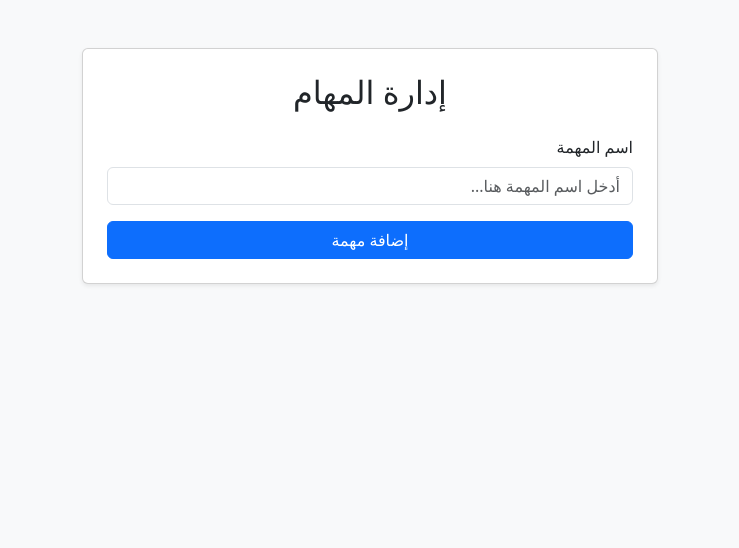
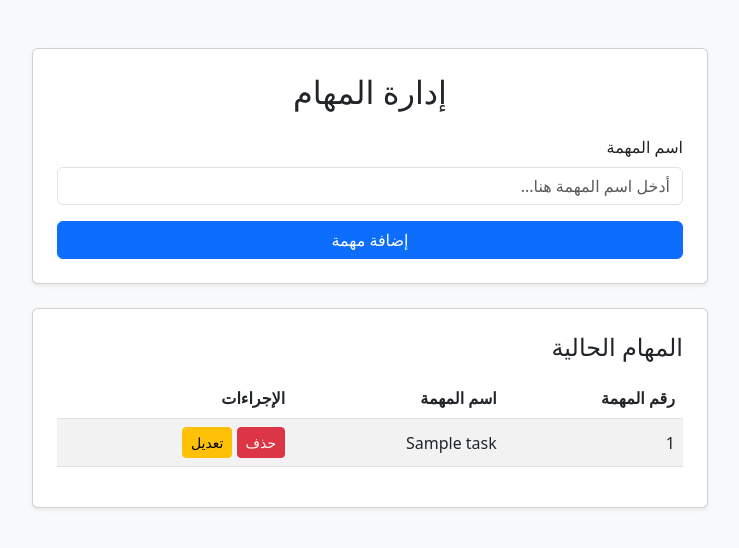
Before and after one commit to basel886/task-list, a Laravel app: page /tasks in a window 1280 px wide. Shown: the top 548 px of the page, without its empty margins (270-1009 px from the left). Run offline with Laravel 12, Linux system fonts and the light colour scheme; tables that the repository leaves empty hold one stand-in row (values such as "Sample post").

Commit message:
Complete task list assignment three with CRUD operations using Query Builder

```diff
--- a/resources/views/tasks.blade.php
+++ b/resources/views/tasks.blade.php
@@ -6,19 +6,62 @@
     <link href="https://cdn.jsdelivr.net/npm/bootstrap@5.3.0/dist/css/bootstrap.min.css" rel="stylesheet">
 </head>
 <body class="bg-light py-5">
-    <div class="container" style="max-width: 600px;">
-        <div class="card shadow-sm p-4">
+    <div class="container" style="max-width: 700px;">
+        <div class="card shadow-sm p-4 mb-4">
+            @isset($task)
+                <h2 class="mb-4 text-center">تعديل المهمة</h2>
+                <form action="/update" method="POST">
+                    @csrf
+                    <input type="hidden" name="id" value="{{ $task->id }}">
+                    <div class="mb-3">
+                        <label for="name" class="form-label">اسم المهمة</label>
+                        <input type="text" name="name" id="name" class="form-control" value="{{ $task->name }}" required>
+                    </div>
+                    <button type="submit" class="btn btn-warning w-100">تعديل</button>
+                </form>
+            @else
                 <h2 class="mb-4 text-center">إدارة المهام</h2>
-
-            <!-- فورم إضافة مهمة جديدة -->
                 <form action="/tasks" method="POST">
                     @csrf
                     <div class="mb-3">
                         <label for="name" class="form-label">اسم المهمة</label>
-                    <input type="text" name="name" id="name" class="form-label form-control" required placeholder="أدخل اسم المهمة هنا...">
+                        <input type="text" name="name" id="name" class="form-control" required placeholder="أدخل اسم المهمة هنا...">
                     </div>
                     <button type="submit" class="btn btn-primary w-100">إضافة مهمة</button>
                 </form>
+            @endisset
+        </div>
+
+        <div class="card shadow-sm p-4">
+            <h4 class="mb-3">المهام الحالية</h4>
+            <table class="table table-striped align-middle">
+                <thead>
+                    <tr>
+                        <th>رقم المهمة</th>
+                        <th>اسم المهمة</th>
+                        <th>الإجراءات</th>
+                    </tr>
+                </thead>
+                <tbody>
+                    @foreach($tasks as $t)
+                    <tr>
+                        <td>{{ $t->id }}</td>
+                        <td>{{ $t->name }}</td>
+                        <td>
+                            <form action="/delete/{{ $t->id }}" method="POST" style="display:inline-block;">
+                                @csrf
+                                <button type="submit" class="btn btn-danger btn-sm">حذف</button>
+                            </form>
+
+                            <form action="/edit/{{ $t->id }}" method="POST" style="display:inline-block;">
+                                @csrf
+                                <button type="submit" class="btn btn-warning btn-sm">تعديل</button>
+                            </form>
+                        </td>
+                    </tr>
+                    @endforeach
+                </tbody>
+            </table>
         </div>
     </div>
 </body>
--- a/routes/web.php
+++ b/routes/web.php
@@ -15,13 +15,35 @@ Route::get('/about', function () {
 });
 
 Route::get('/tasks', function () {
-    return view('tasks');
+    $tasks = DB::table('tasks')->get();
+    return view('tasks', compact('tasks'));
 });
 
 Route::post('/tasks', function (Request $request) {
     DB::table('tasks')->insert([
         'name' => $request->input('name'),
         'created_at' => now(),
+        'updated_at' => now(),
+    ]);
+
+    return redirect('/tasks');
+});
+
+Route::post('/delete/{id}', function ($id) {
+    DB::table('tasks')->where('id', $id)->delete();
+    return redirect('/tasks');
+});
+
+Route::post('/edit/{id}', function ($id) {
+    $task = DB::table('tasks')->where('id', $id)->first();
+    $tasks = DB::table('tasks')->get();
+    return view('tasks', compact('task', 'tasks'));
+});
+
+Route::post('/update', function (Request $request) {
+    $id = $request->input('id');
+    DB::table('tasks')->where('id', $id)->update([
+        'name' => $request->input('name'),
         'updated_at' => now(),
     ]);
 
```
Lines whose indentation alone changed are shown as unchanged.
